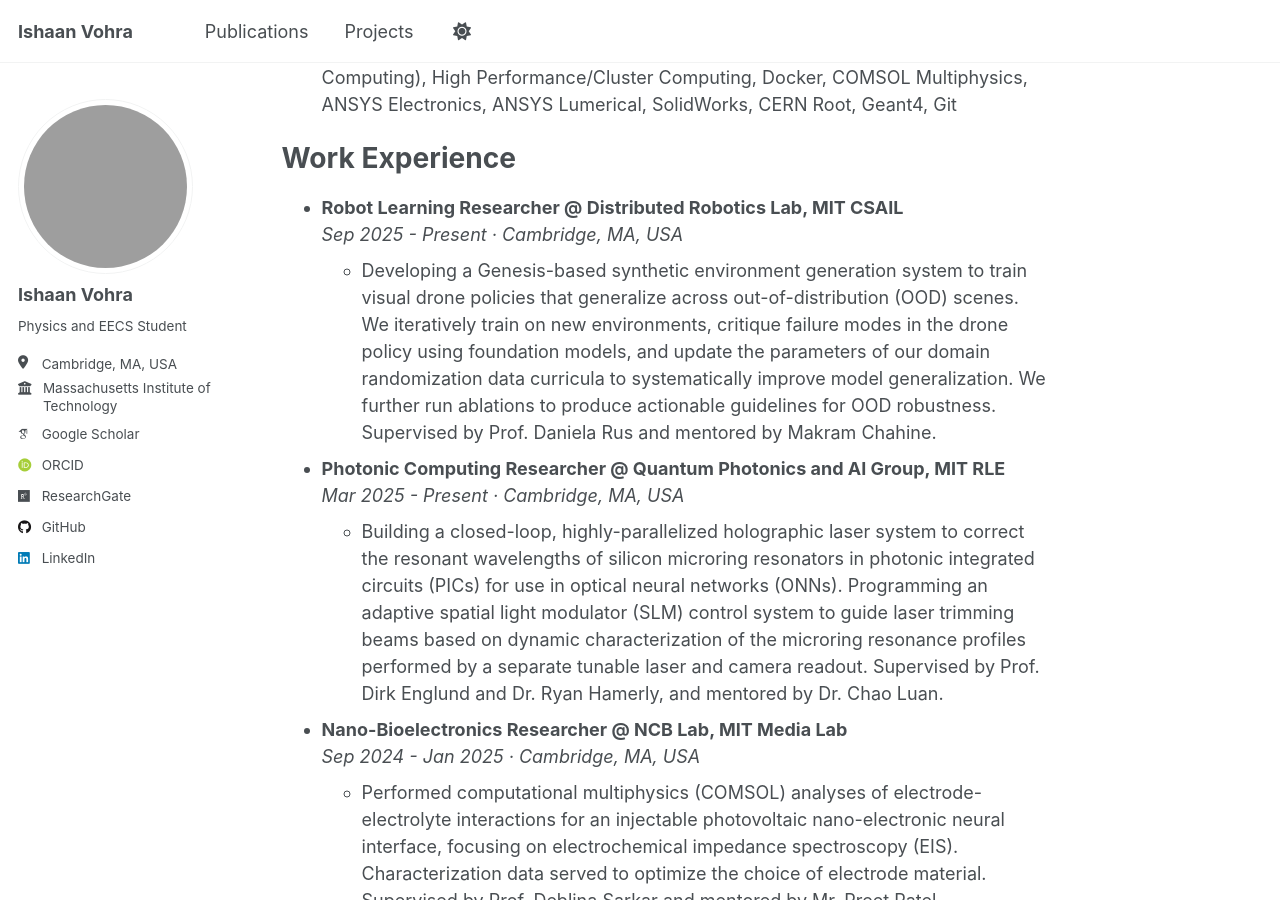
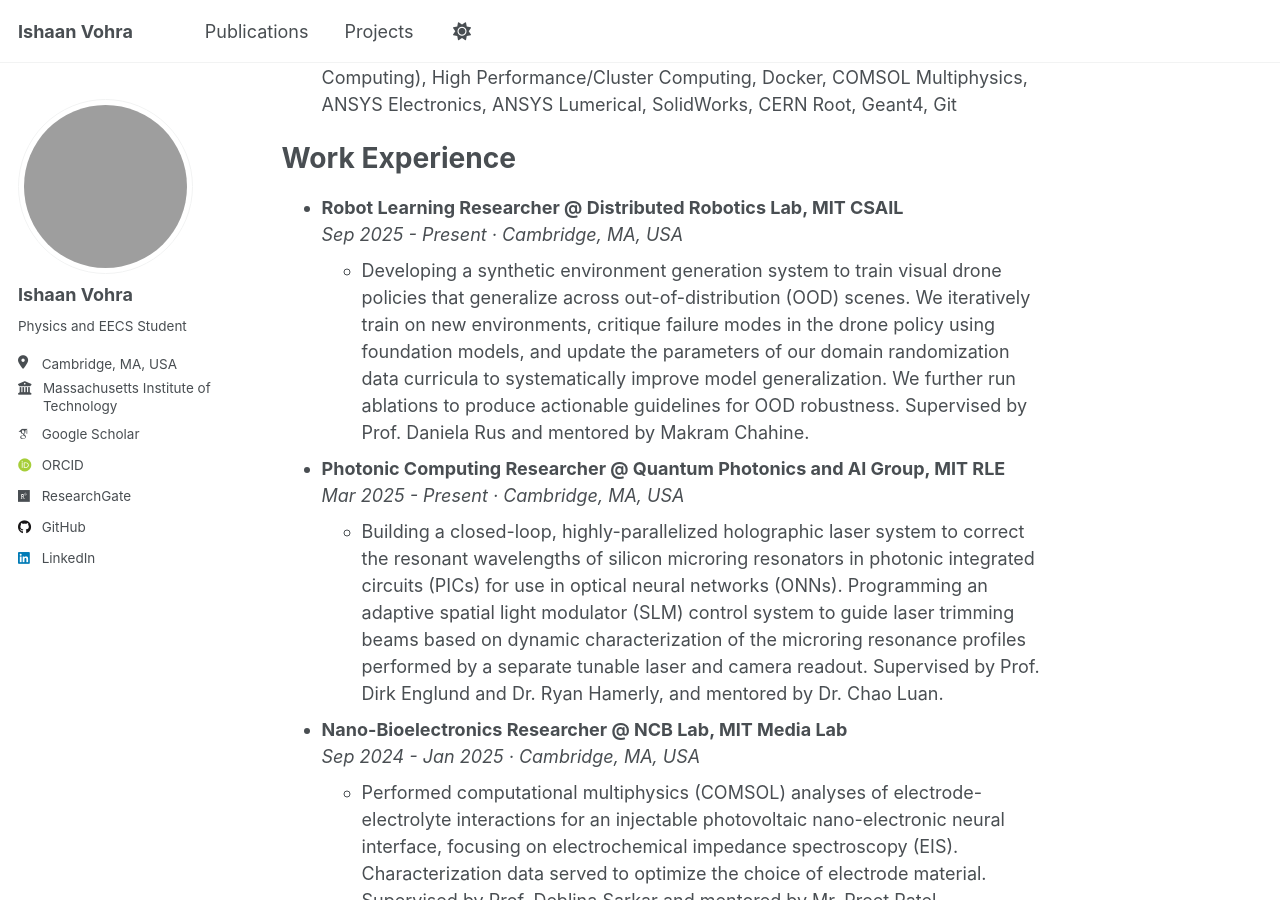
Before and after one commit to Ishaan-vohra/Ishaan-vohra.github.io, a Jekyll site: the page built from _pages/about.md, in a window 1280 px wide and 900 px high, scrolled down 777 px. Built offline with Jekyll 4.4.1, drawn with Linux system fonts in a browser that asks for light colours; some web fonts are replaced; a script that is not in the unit is left out.

Commit message:
Update about.md

```diff
--- a/_pages/about.md
+++ b/_pages/about.md
@@ -34,7 +34,7 @@
 
 * **Robot Learning Researcher @ Distributed Robotics Lab, MIT CSAIL**
   *Sep 2025 - Present &middot; Cambridge, MA, USA*
-  * Developing a Genesis-based synthetic environment generation system to train visual drone policies that generalize across out-of-distribution (OOD) scenes. We iteratively train on new environments, critique failure modes in the drone policy using foundation models, and update the parameters of our domain randomization data curricula to systematically improve model generalization. We further run ablations to produce actionable guidelines for OOD robustness. Supervised by Prof. Daniela Rus and mentored by Makram Chahine.
+  * Developing a synthetic environment generation system to train visual drone policies that generalize across out-of-distribution (OOD) scenes. We iteratively train on new environments, critique failure modes in the drone policy using foundation models, and update the parameters of our domain randomization data curricula to systematically improve model generalization. We further run ablations to produce actionable guidelines for OOD robustness. Supervised by Prof. Daniela Rus and mentored by Makram Chahine.
 
 
 * **Photonic Computing Researcher @ Quantum Photonics and AI Group, MIT RLE**
```
